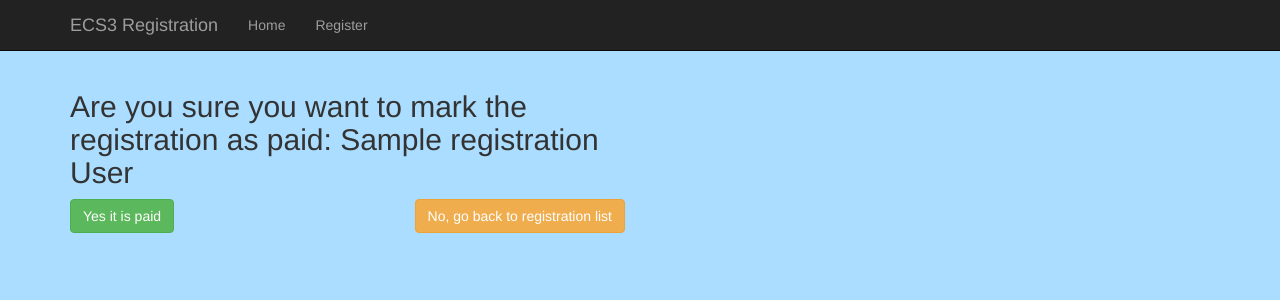
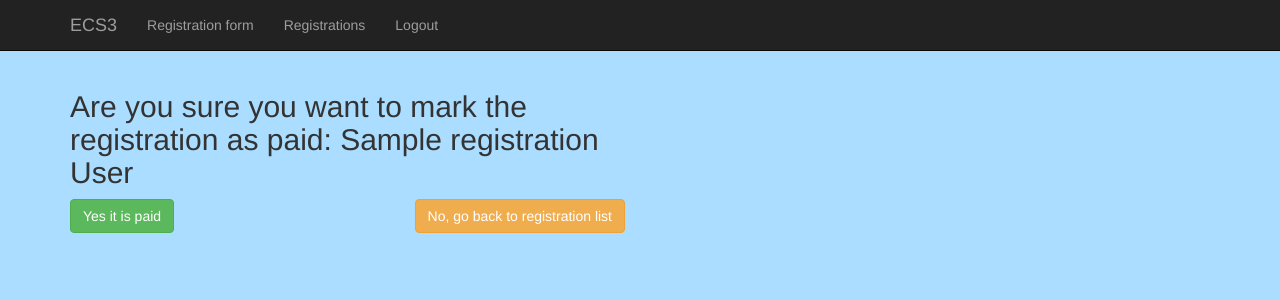
Before and after one commit to zoranstefanic/ecs3, a Django app: page /registration/pay/1 in a window 1280 px wide. Shown: the top 300 px of the page. Run offline with Django 3.2, Linux system fonts and the light colour scheme; a user stored in the database is signed in; tables that the repository leaves empty hold one stand-in row (values such as "Sample post"); parts of the project's set-up code (start-up, migrations or seed data) failed here and were passed over; some libraries are stand-ins or nearby versions.

Commit message:
Account login and logout work.

```diff
--- a/ecs3/settings.py
+++ b/ecs3/settings.py
@@ -111,6 +111,9 @@ EMAIL_BACKEND = 'django.core.mail.backends.console.EmailBackend'
 MEDIA_ROOT = os.path.join(BASE_DIR,'media')
 MEDIA_URL = '/media/'
 
+LOGIN_URL = "/account/login/"
+ACCOUNT_LOGIN_REDIRECT_URL = "/registration/list/"
+ACCOUNT_LOGOUT_REDIRECT_URL = "/registration/list/"
 
 try:
     from ecs3.local_settings import *
--- a/registrations/templates/base.html
+++ b/registrations/templates/base.html
@@ -39,17 +39,22 @@
                     <span class="icon-bar"></span>
                     <span class="icon-bar"></span>
                 </button>
-                <a class="navbar-brand" href="#">ECS3 Registration</a>
+                <a class="navbar-brand" href="http://ecs3.ecanews.org">ECS3</a>
             </div>
             <!-- Collect the nav links, forms, and other content for toggling -->
             <div class="collapse navbar-collapse" id="bs-example-navbar-collapse-1">
                 <ul class="nav navbar-nav">
                     <li>
-                        <a href="{% url 'home' %}">Home</a>
+                        <a href="{% url 'registration_form' %}">Registration form</a>
                     </li>
-                    <li>
-                        <a href="{% url 'registration_form' %}">Register</a>
-                    </li>
+                    {% if user.is_authenticated %}
+                        <li>
+                            <a href="{% url 'registration_list' %}">Registrations</a>
+                        </li>
+                        <li>
+                            <a href="{% url 'account_logout' %}">Logout</a>
+                        </li>
+                    {% endif %}
                 </ul>
             </div>
             <!-- /.navbar-collapse -->
```
Also changed, not shown: templates/account/logout.html (+9 -3 lines).
